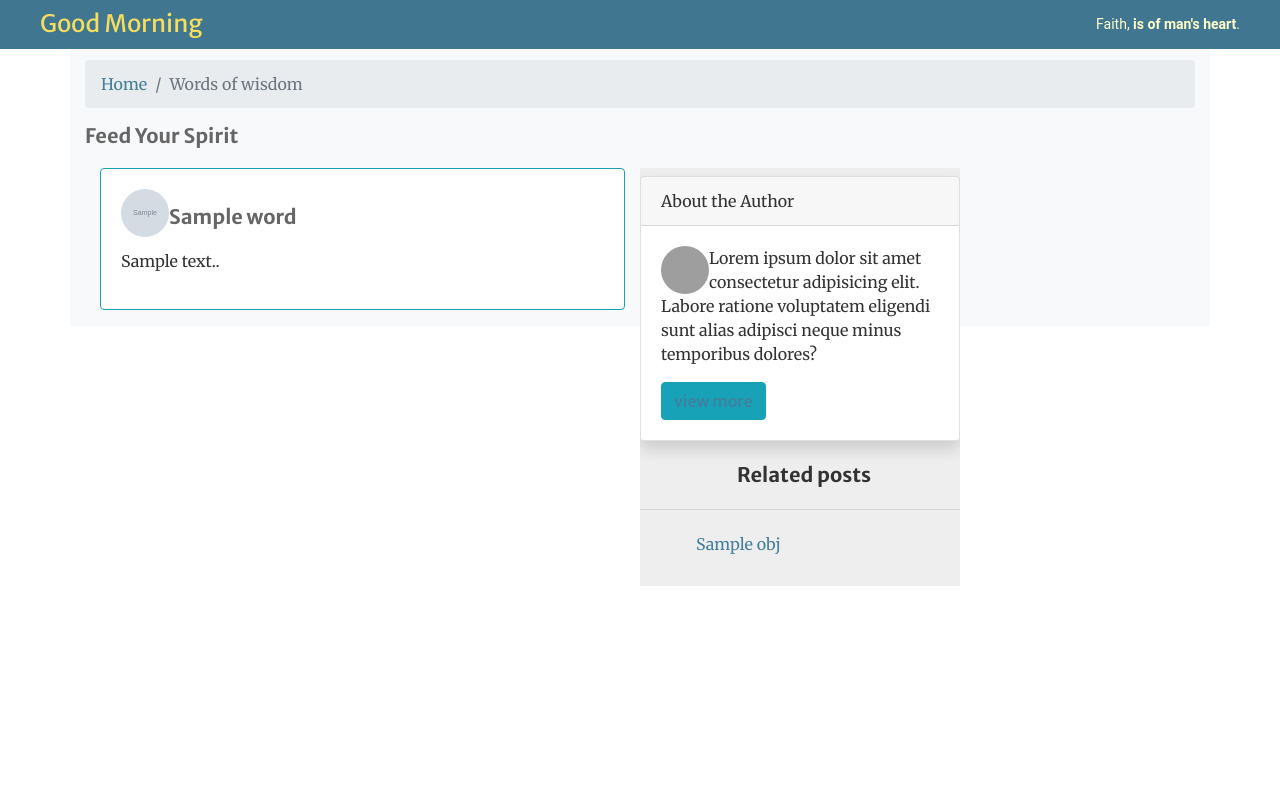
After one commit to eliyajoseph7/music_app, a Django app: template music/templates/blog/words.html in a window 1280 px wide. The commit adds this page. Run offline with Django 3.2, Linux system fonts and the light colour scheme; the template is opened without the code that fills it: most values are stand-ins (such as "Sample title", 1, 10 or a date in 2020); grey boxes marked "Sample" are stand-in pictures; some libraries are stand-ins or nearby versions; grey boxes are pictures that could not be loaded.

Commit message:
navbar changed with some other changes

```diff
--- a/music/templates/blog/blog_home.html
+++ b/music/templates/blog/blog_home.html
@@ -1,4 +1,4 @@
-{% include 'navbar/navbar.html' %} {% load static %}
+{% include 'navbar/wordsNav.html' %} {% load static %}
 
 
 <div id="carouselExampleIndicators" class="carousel slide" data-ride="carousel">
@@ -102,6 +102,8 @@
         {% endif %}
     </div>
 </div>
+{% include 'indexComponents/footer.html' %}
+
 </body>
 {% include 'scripts/scripts.html'%}
 
--- /dev/null
+++ b/music/templates/blog/words.html
@@ -0,0 +1,88 @@
+{% include 'navbar/wordsNav.html' %} {% load static %}
+
+
+<div class="container contents bg-light">
+    <nav aria-label="breadcrumb">
+        <ol class="breadcrumb">
+            <li class="breadcrumb-item"><a href="/">Home</a></li>
+            <li class="breadcrumb-item active" aria-current="page">Words of wisdom</li>
+        </ol>
+    </nav>
+    <h1>Feed Your Spirit</h1>
+    <div class="row m-auto">
+        <div class="col-md-6">
+            {% for word in words %}
+            <div class="card mb-3 border-info">
+                <!-- <div class="card-header">
+                    <div style="display:inline;" class="float-left"><img src="media/{{word.image}}" style="width: 3rem; height: 3rem; border-radius: 100%;" /></div>
+                    <div style="display:inline;" class="float-left">
+                        <a href="#">
+                            <h1 class="pt-3">{{word.title}}</h1>
+                        </a>
+                    </div>
+                </div> -->
+                <div class="card-body">
+                    <div style="display:inline;" class="float-left"><img src="media/{{word.image}}" style="width: 3rem; height: 3rem; border-radius: 100%;" /></div>
+                    <a href="#">
+                        <h1 class="pt-3">{{word.title}}</h1>
+                    </a>
+                    <p>{% block content %}{{word.contents |linebreaksbr | safe }}.{% endblock %}</p>
+                </div>
+            </div>
+            {% endfor %}
+            <div>
+                {% if words.has_other_pages %}
+                <nav aria-label="Page navigation example">
+                    <ul class="pagination pagination-sm justify-content-end">
+                        {% if words.has_previous %}
+                        <li class="page-item"><a class="page-link" href="?page={{ words.previous_page_number }}">Previous</a></li>
+                        {% else %}
+                        <li class="page-item disabled">
+                            <span class="page-link">Previous</span>
+                        </li>
+                        {% endif %} {% for i in words.paginator.page_range %} {% if words.number == i %}
+                        <li class="active page-item">
+                            <a class="page-link" href="#">{{ i }} <span class="sr-only">(current)</span></a>
+                        </li>
+                        {% else %}
+                        <li class="page-item"><a class="page-link" href="?page={{ i }}">{{ i }}</a></li>
+                        {% endif %} {% endfor %} {% if words.has_next %}
+                        <li class="page-item"><a class="page-link" href="?page={{ words.next_page_number }}">Next</a></li>
+                        {% else %}
+                        <li class="page-item disabled">
+                            <span class="page-link">Next</span>
+                        </li>
+                        {% endif %}
+                    </ul>
+                </nav>
+                {% endif %}
+            </div>
+        </div>
+
+        <div class="col-md-3 sidebar">
+            <div class="card mb-3 shadow">
+                <div class="card-header">
+                    <hi>About the Author</hi>
+                </div>
+                <div class="card-body">
+                    <div style="display:inline;" class="float-left"><img src="{%  static 'assets/img/me.jpg' %}" style="width: 3rem; height: 3rem; border-radius: 100%;" /></div>
+
+                    <p>Lorem ipsum dolor sit amet consectetur adipisicing elit. Labore ratione voluptatem eligendi sunt alias adipisci neque minus temporibus dolores? </p>
+                    <a href="/about-me" class="btn btn-info">view more</a>
+                </div>
+            </div>
+            <div>
+                <h5>Related posts</h5>
+                <hr />
+                <ul>
+                    {% for obj in obje %}
+                    <li><a href="blog-details/{{obj.slug}}">{{obj.title}}</a></li>
+
+                    {% endfor %}
+                </ul>
+            </div>
+        </div>
+    </div>
+</div>
+
+{% include 'scripts/scripts.html' %}
--- a/music/templates/index.html
+++ b/music/templates/index.html
@@ -17,7 +17,7 @@
         </div>
     </div>
 </header>
-
+{% include 'indexComponents/services.html' %}
 <section>
 
     <div class="container">
@@ -78,7 +78,7 @@
     </div>
 </section>
 
-{% include 'services.html' %} {% include 'potfolio.html' %}
+{% include 'indexComponents/potfolio.html' %}
 
 <section class="projects-section bg-light" id="projects">
     <div class="bg-1">
@@ -107,7 +107,7 @@
     </div>
 
 </section>
-
+{% include 'indexComponents/footer.html' %}
 </body>
 {% include 'scripts/scripts.html'%}
 
--- a/music/templates/navbar/nav.html
+++ b/music/templates/navbar/nav.html
@@ -36,8 +36,8 @@
                 aria-label="Toggle navigation"><span class="navbar-toggler-icon"></span></button>
             <div class="collapse navbar-collapse" id="navbarResponsive">
                 <ul class="navbar-nav ml-auto my-2 my-lg-0">
+                    <li class="nav-item"><a class="nav-link js-scroll-trigger" href="#services">Introduction</a></li>
                     <li class="nav-item"><a class="nav-link js-scroll-trigger" href="#overview">Overview</a></li>
-                    <li class="nav-item"><a class="nav-link js-scroll-trigger" href="#services">Services</a></li>
                     <li class="nav-item"><a class="nav-link js-scroll-trigger" href="#portfolio">Portfolio</a></li>
                     <li class="nav-item"><a class="nav-link js-scroll-trigger" href="#contact">Contact</a></li>
                 </ul>
--- /dev/null
+++ b/music/templates/navbar/wordsNav.html
@@ -0,0 +1,171 @@
+{% load static %}
+<!DOCTYPE html>
+<html lang="en">
+
+<head>
+    <meta charset="utf-8" />
+    <meta name="viewport" content="width=device-width, initial-scale=1, shrink-to-fit=no" />
+    <meta name="description" content="" />
+    <meta name="author" content="" />
+
+    <title>music</title>
+
+    <!-- Bootstrap core CSS -->
+    <link href="{% static 'vendor/bootstrap/css/bootstrap.min.css' %}" rel="stylesheet">
+
+    <!-- Favicon-->
+    <link rel="icon" type="image/x-icon" href="{% static 'assets/img/favicon.ico' %}" />
+    <!-- Font Awesome icons (free version)-->
+    <script src="https://use.fontawesome.com/releases/v5.13.0/js/all.js" crossorigin="anonymous"></script>
+    <!-- Google fonts-->
+    <link href="https://fonts.googleapis.com/css?family=Merriweather+Sans:400,700" rel="stylesheet" />
+    <link href="https://fonts.googleapis.com/css?family=Merriweather:400,300,300italic,400italic,700,700italic" rel="stylesheet" type="text/css" />
+    <!-- Third party plugin CSS-->
+    <link href="https://cdnjs.cloudflare.com/ajax/libs/magnific-popup.js/1.1.0/magnific-popup.min.css" rel="stylesheet" />
+    <!-- Custom styles for this template -->
+    <!-- <link href="{% static 'css/one-page-wonder.min.css' %}" rel="stylesheet"> -->
+    <link href="{% static 'css/custom_styles.css' %}" rel="stylesheet">
+    <link href="{% static 'css/modern.css' %}" rel="stylesheet">
+
+</head>
+
+<body>
+    <div id="container">
+
+
+        <!-- Header -->
+        <div id="header" class="fixed-top">
+            <div id="branding">
+                <h1 id="site-name"><a href="/">Good Morning</a></h1>
+            </div>
+            <div id="user-tools">
+
+                Faith,
+                <strong>is of man's heart</strong>.
+            </div>
+        </div>
+        <!-- END Header -->
+    </div>
+</body>
+<style>
+    #container {
+        position: relative;
+        width: 100%;
+        min-width: 980px;
+        padding: 0;
+    }
+
+    #site-name a {
+        color: #F5D57B;
+    }
+
+    div {
+        display: block;
+    }
+
+    #header {
+        width: auto;
+        height: auto;
+        display: flex;
+        justify-content: space-between;
+        align-items: center;
+        padding: 10px 40px;
+        background: #417690;
+        color: #ffc;
+        overflow: hidden;
+    }
+
+    #branding h1,
+    #branding h1 a:link,
+    #branding h1 a:visited {
+        color: #f5dd5d;
+    }
+
+    #header a:link,
+    #header a:visited {
+        color: #fff;
+    }
+
+    a:link,
+    a:visited {
+        color: #447e9b;
+        text-decoration: none;
+    }
+
+    #branding h1 {
+        padding: 0;
+        margin: 0 20px 0 0;
+        font-weight: 300;
+        font-size: 24px;
+        color: #f5dd5d;
+    }
+
+    h1 {
+        margin: 0 0 20px;
+        font-weight: 300;
+        font-size: 20px;
+        color: #666;
+    }
+
+    h1,
+    h2,
+    h3,
+    h4,
+    h5 {
+        font-weight: bold;
+    }
+
+    #user-tools {
+        font-family: "Roboto", "Lucida Grande", "DejaVu Sans", "Bitstream Vera Sans", Verdana, Arial, sans-serif;
+        font-size: 14px;
+    }
+
+    body {
+        margin: 0;
+        color: #333;
+    }
+
+    .contents {
+        padding-top: 60px;
+    }
+
+    .sidebar {
+        position: fixed;
+        z-index: 1;
+        right: 50%;
+        left: 50%;
+        background: #eee;
+        overflow-x: hidden;
+        padding: 8px 0;
+    }
+
+    .sidebar h5 {
+        padding: 6px 8px 6px 16px;
+        text-decoration: none;
+        display: block;
+        text-align: center;
+    }
+
+    .sidebar li {
+        padding: 6px 8px 6px 16px;
+        text-decoration: none;
+        color: #2196F3;
+        display: block;
+    }
+
+    .sidebar li:hover {
+        color: #064579;
+    }
+
+    @media screen and (max-width: 850px) {
+        .sidebar {
+            padding-top: 15px;
+            position: relative;
+            left: 0;
+            bottom: 0;
+        }
+        .sidebar li {
+            font-size: 18px;
+        }
+    }
+</style>
```
Also changed, not shown: music/templates/blog/aboutMe.html (added, +34 -0 lines), music/templates/blog/blog_details.html (+7 -5 lines), music/templates/emmanueltv/etv.html (+15 -3 lines), music/templates/indexComponents/footer.html (added, +47 -0 lines), music/templates/indexComponents/potfolio.html (added, +17 -0 lines), music/templates/indexComponents/services.html (renamed from music/templates/services.html, +10 -10 lines), music/templates/potfolio.html (deleted, +0 -55 lines).
